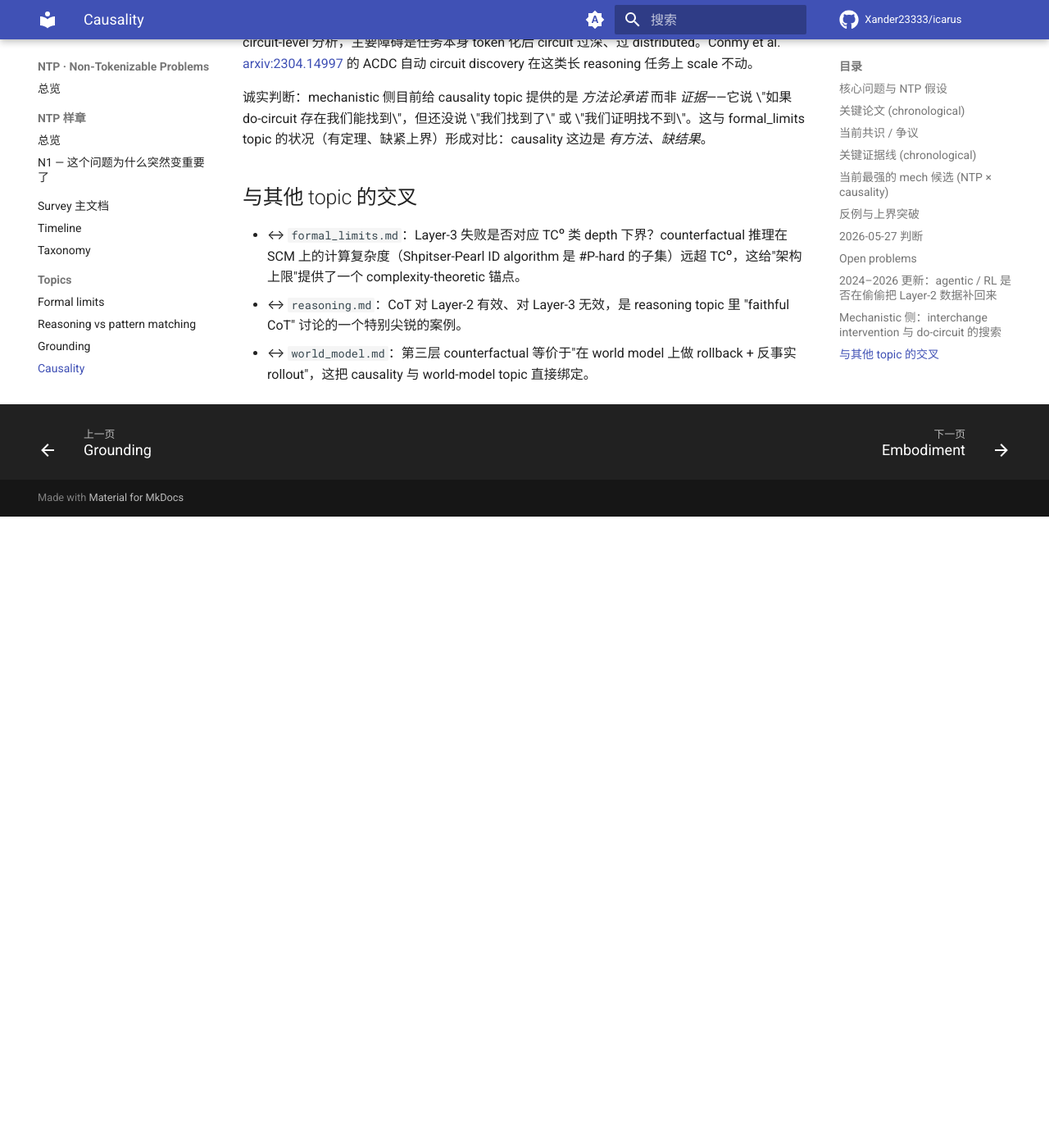
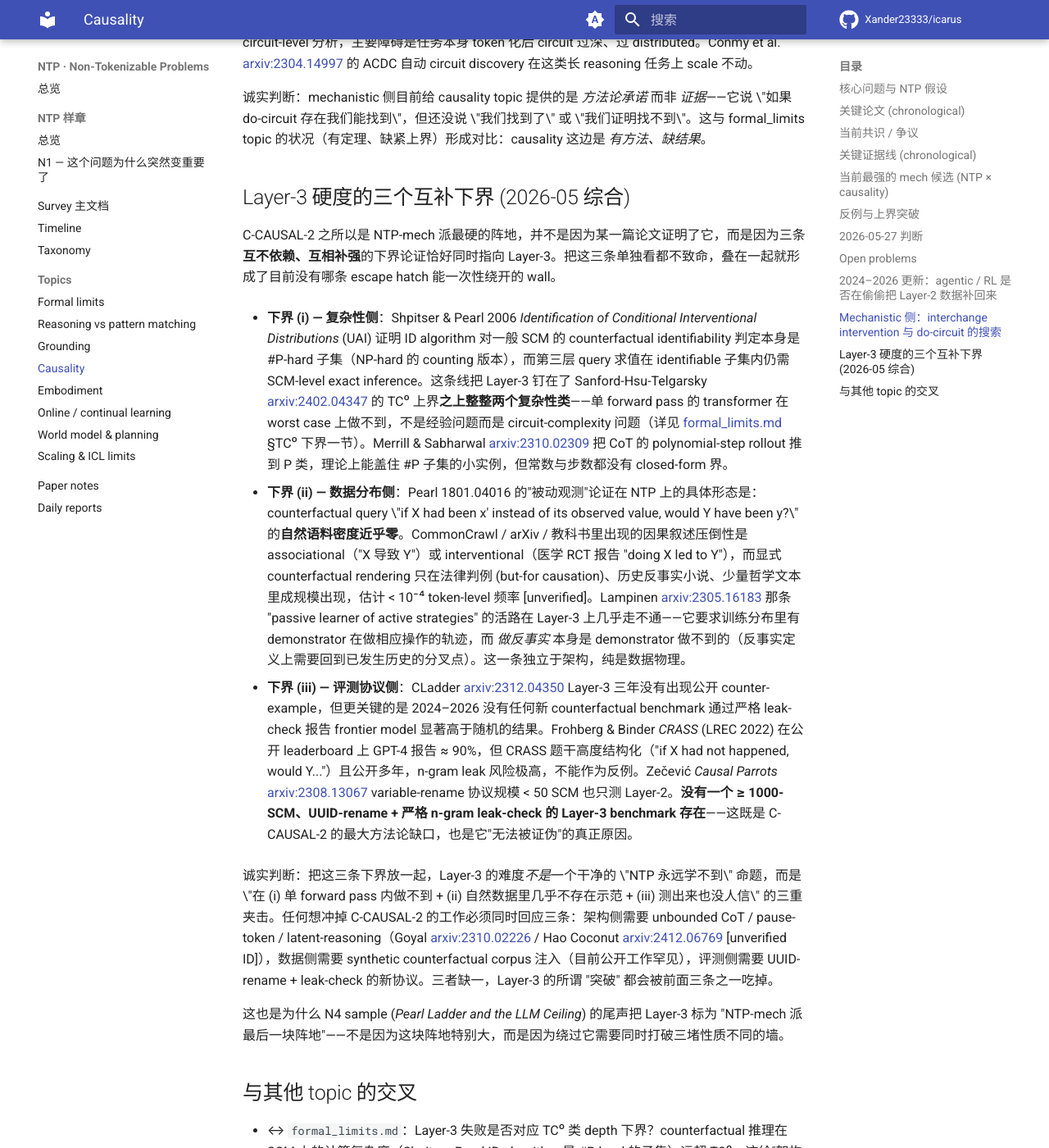
Before and after one commit to Xander23333/icarus, an MkDocs documentation site: the page built from wiki/ntp/topics/causality.md, in a window 1280 px wide and 1400 px high, scrolled down 6858 px. Shown: the whole window at 82% size. Built offline with MkDocs 1.6.1 and Material for MkDocs 9.7.7, drawn with Linux system fonts in a browser that asks for light colours; comment, search, counter and statistics services are not loaded; before the commit the page ends 7488 px from its top, so only the background shows below that.

Commit message:
[NTP-Deepen] 2026-05-27 19:30 UTC causality §Layer-3 三互补下界 (+2.7k)

```diff
--- a/wiki/ntp/topics/causality.md
+++ b/wiki/ntp/topics/causality.md
@@ -96,6 +96,20 @@
 
 诚实判断：mechanistic 侧目前给 causality topic 提供的是 *方法论承诺* 而非 *证据*——它说 \"如果 do-circuit 存在我们能找到\"，但还没说 \"我们找到了\" 或 \"我们证明找不到\"。这与 formal_limits topic 的状况（有定理、缺紧上界）形成对比：causality 这边是 *有方法、缺结果*。
 
+## Layer-3 硬度的三个互补下界 (2026-05 综合)
+
+C-CAUSAL-2 之所以是 NTP-mech 派最硬的阵地，并不是因为某一篇论文证明了它，而是因为三条**互不依赖、互相补强**的下界论证恰好同时指向 Layer-3。把这三条单独看都不致命，叠在一起就形成了目前没有哪条 escape hatch 能一次性绕开的 wall。
+
+- **下界 (i) — 复杂性侧**：Shpitser & Pearl 2006 *Identification of Conditional Interventional Distributions* (UAI) 证明 ID algorithm 对一般 SCM 的 counterfactual identifiability 判定本身是 #P-hard 子集（NP-hard 的 counting 版本），而第三层 query 求值在 identifiable 子集内仍需 SCM-level exact inference。这条线把 Layer-3 钉在了 Sanford-Hsu-Telgarsky [arxiv:2402.04347](https://arxiv.org/abs/2402.04347) 的 TC⁰ 上界**之上整整两个复杂性类**——单 forward pass 的 transformer 在 worst case 上做不到，不是经验问题而是 circuit-complexity 问题（详见 [formal_limits.md](formal_limits.md) §TC⁰ 下界一节）。Merrill & Sabharwal [arxiv:2310.02309](https://arxiv.org/abs/2310.02309) 把 CoT 的 polynomial-step rollout 推到 P 类，理论上能盖住 #P 子集的小实例，但常数与步数都没有 closed-form 界。
+
+- **下界 (ii) — 数据分布侧**：Pearl 1801.04016 的"被动观测"论证在 NTP 上的具体形态是：counterfactual query \"if X had been x' instead of its observed value, would Y have been y?\" 的**自然语料密度近乎零**。CommonCrawl / arXiv / 教科书里出现的因果叙述压倒性是 associational（"X 导致 Y"）或 interventional（医学 RCT 报告 "doing X led to Y"），而显式 counterfactual rendering 只在法律判例 (but-for causation)、历史反事实小说、少量哲学文本里成规模出现，估计 < 10⁻⁴ token-level 频率 [unverified]。Lampinen [arxiv:2305.16183](https://arxiv.org/abs/2305.16183) 那条 "passive learner of active strategies" 的活路在 Layer-3 上几乎走不通——它要求训练分布里有 demonstrator 在做相应操作的轨迹，而 *做反事实* 本身是 demonstrator 做不到的（反事实定义上需要回到已发生历史的分叉点）。这一条独立于架构，纯是数据物理。
+
+- **下界 (iii) — 评测协议侧**：CLadder [arxiv:2312.04350](https://arxiv.org/abs/2312.04350) Layer-3 三年没有出现公开 counter-example，但更关键的是 2024–2026 没有任何新 counterfactual benchmark 通过严格 leak-check 报告 frontier model 显著高于随机的结果。Frohberg & Binder *CRASS* (LREC 2022) 在公开 leaderboard 上 GPT-4 报告 ≈ 90%，但 CRASS 题干高度结构化（"if X had not happened, would Y..."）且公开多年，n-gram leak 风险极高，不能作为反例。Zečević *Causal Parrots* [arxiv:2308.13067](https://arxiv.org/abs/2308.13067) variable-rename 协议规模 < 50 SCM 也只测 Layer-2。**没有一个 ≥ 1000-SCM、UUID-rename + 严格 n-gram leak-check 的 Layer-3 benchmark 存在**——这既是 C-CAUSAL-2 的最大方法论缺口，也是它"无法被证伪"的真正原因。
+
+诚实判断：把这三条下界放一起，Layer-3 的难度*不是*一个干净的 \"NTP 永远学不到\" 命题，而是 \"在 (i) 单 forward pass 内做不到 + (ii) 自然数据里几乎不存在示范 + (iii) 测出来也没人信\" 的三重夹击。任何想冲掉 C-CAUSAL-2 的工作必须同时回应三条：架构侧需要 unbounded CoT / pause-token / latent-reasoning（Goyal [arxiv:2310.02226](https://arxiv.org/abs/2310.02226) / Hao Coconut [arxiv:2412.06769](https://arxiv.org/abs/2412.06769) [unverified ID]），数据侧需要 synthetic counterfactual corpus 注入（目前公开工作罕见），评测侧需要 UUID-rename + leak-check 的新协议。三者缺一，Layer-3 的所谓 "突破" 都会被前面三条之一吃掉。
+
+这也是为什么 N4 sample (*Pearl Ladder and the LLM Ceiling*) 的尾声把 Layer-3 标为 "NTP-mech 派最后一块阵地"——不是因为这块阵地特别大，而是因为绕过它需要同时打破三堵性质不同的墙。
+
 ## 与其他 topic 的交叉
 
 - ↔ `formal_limits.md`：Layer-3 失败是否对应 TC⁰ 类 depth 下界？counterfactual 推理在 SCM 上的计算复杂度（Shpitser-Pearl ID algorithm 是 #P-hard 的子集）远超 TC⁰，这给"架构上限"提供了一个 complexity-theoretic 锚点。
```
Also changed, not shown: 1 other file.
